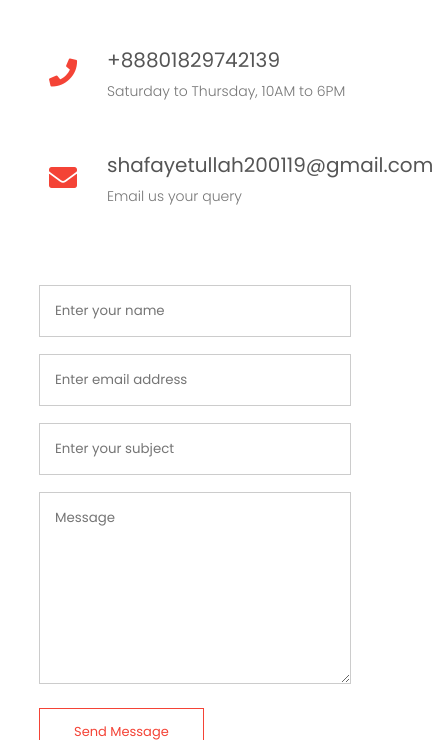
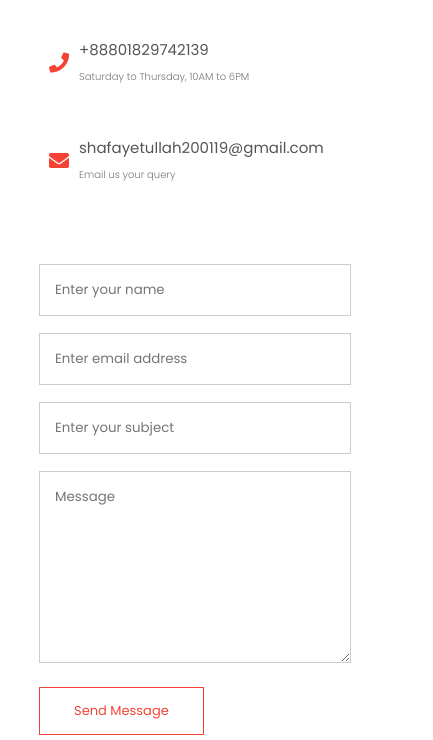
Before and after one commit to md20ramim/eduFord, a plain HTML site: page contact.html in a window 390 px wide. Shown: the part 1115-1855 px from the top of the page, 433 px wide, since content can reach past the window. Drawn offline with Linux system fonts and the light colour scheme.

Commit message:
second-commit

```diff
--- a/style.css
+++ b/style.css
@@ -482,3 +482,15 @@ h3{
     border: 1px solid #ccc;
     box-sizing: border-box;
 }
+@media only screen and (max-width: 700px){
+    .contuct-col div h5{
+        font-size: 15px;
+    }
+    .contuct-col div p{
+        font-size: 10px;
+    }
+    .contuct-col div .fab, .contuct-col div .fas{
+        margin-right: 10px;
+        font-size: 20px;
+    }
+}
```
